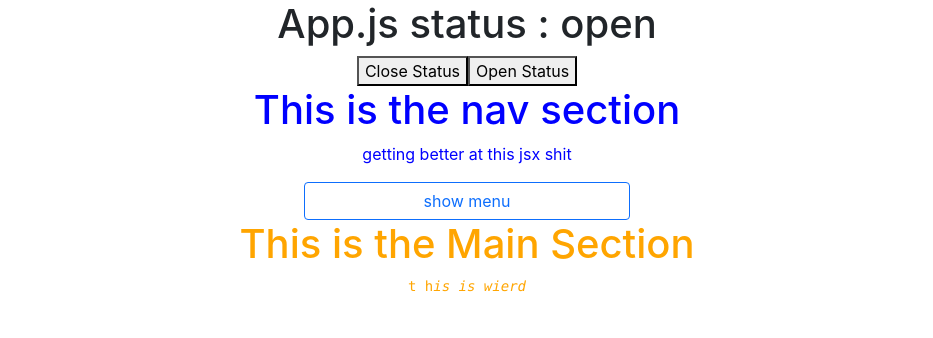
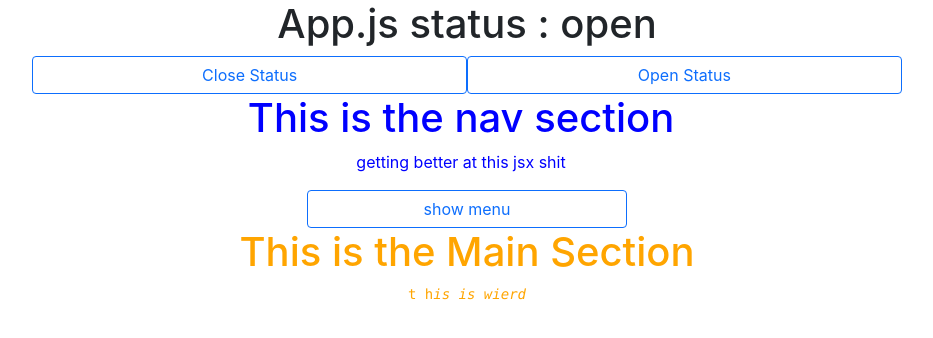
Before and after one commit to ianfletcher314/BrasiliaRestaurant, a React (Create React App) app: page / in a window 1280 px wide. Shown: the top 338 px of the page, without its empty margins (173-1106 px from the left). Built offline with nearby package versions, Linux system fonts and the light colour scheme.

Commit message:
added bootstrap to app.js

```diff
--- a/src/App.js
+++ b/src/App.js
@@ -7,9 +7,10 @@ import Menu from "./components/Menu/Menu";
 function App() {
   const [status, setStatus] = useState("open");
   return (
-    <div className="App">
+    <div className="App row justify-content-center">
       <h1> App.js status : {status}</h1>
       <button
+        className="btn btn-outline-primary col-4"
         onClick={() => {
           setStatus("closed");
         }}
@@ -17,6 +18,7 @@ function App() {
         Close Status
       </button>
       <button
+        className="btn btn-outline-primary col-4"
         onClick={() => {
           setStatus("open");
         }}
```
